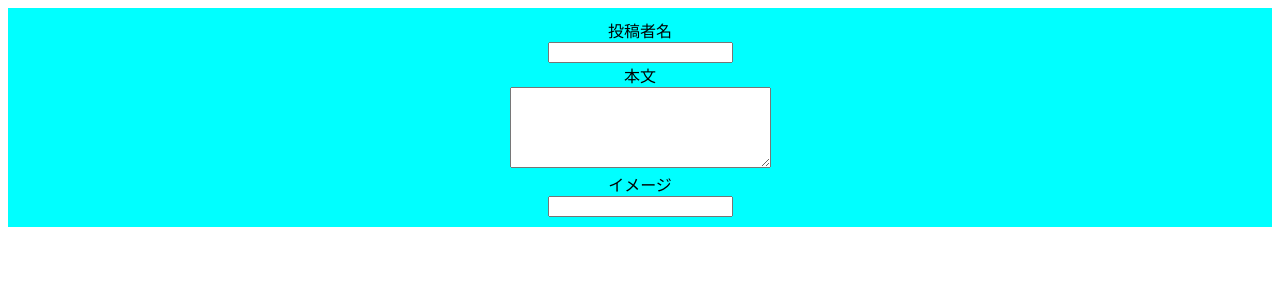
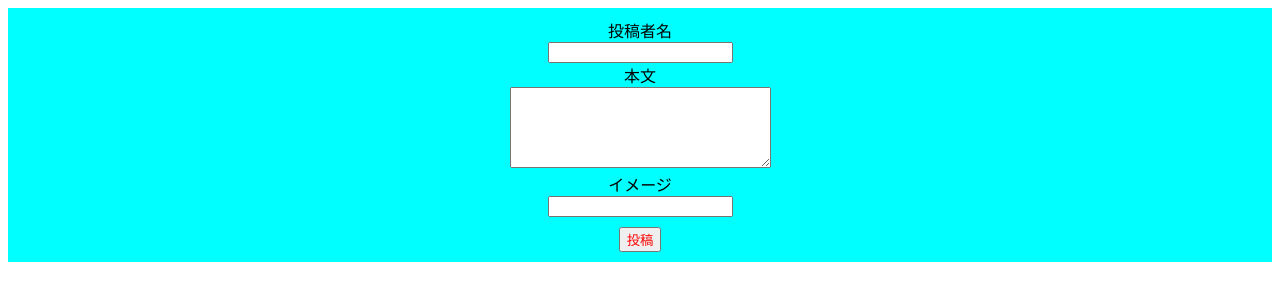
Before and after one commit to Taiki-Y/React-Tweet, a React (Create React App) app: page / in a window 1280 px wide. Shown: the top 300 px of the page. Built offline with nearby package versions, Linux system fonts and the light colour scheme.

Commit message:
投稿ボタンの追加

```diff
--- a/src/components/Form/Form.css
+++ b/src/components/Form/Form.css
@@ -9,3 +9,12 @@
 label{
     display: block;
 }
+
+button{
+    color: red;
+    margin-top: 10px;
+}
+
+button:hover{
+    cursor: pointer;
+}
--- a/src/components/Form/Form.jsx
+++ b/src/components/Form/Form.jsx
@@ -11,6 +11,7 @@ class Form extends React.Component{
             image: ''
         }
         this.handleChange = this.handleChange.bind(this);
+        this.onSubmit = this.onSubmit.bind(this);
     }
 
     handleChange(event){
@@ -20,8 +21,14 @@ class Form extends React.Component{
         })
     }
 
+    onSubmit(event){
+        event.preventDefault();
+        console.log(this.state);
+    }
+
     render(){
         return(
+        <form onSubmit={this.onSubmit}>
             <div className="form">
                 <div className="form_name">
                     <label htmlFor="name">投稿者名</label>
@@ -35,7 +42,9 @@ class Form extends React.Component{
                     <label htmlFor="image">イメージ</label>
                     <input id="image" name="image" value={this.state.image} onChange={this.handleChange} />
                 </div>
+                <button type="submit">投稿</button>
             </div>
+        </form>
         )
     }
 }
```
Lines whose indentation alone changed are shown as unchanged.
